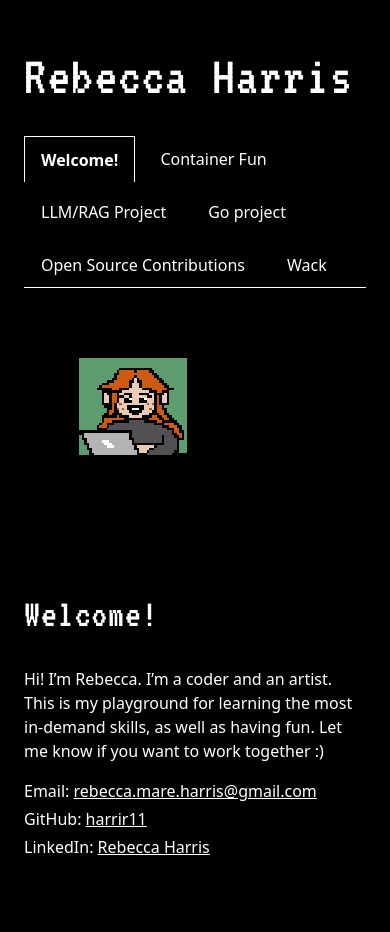
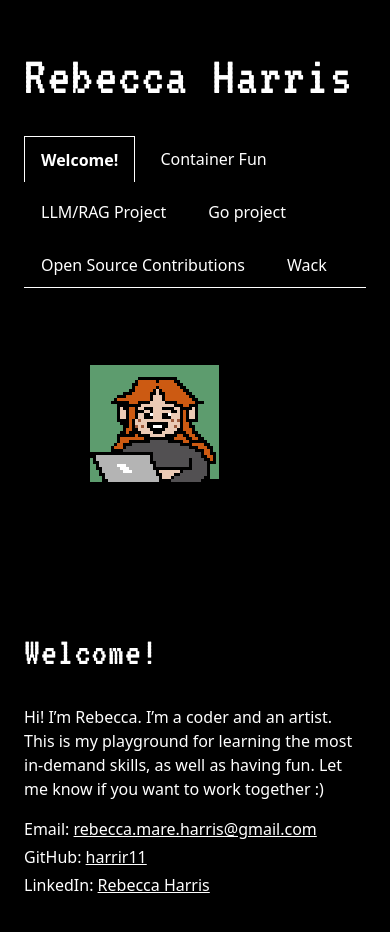
Before and after one commit to harrir11/Skills_Portfolio, a React (Vite) app: page / in a window 390 px wide. Shown: the top 932 px of the page. Built offline with nearby package versions, Linux system fonts and the light colour scheme.

Commit message:
Update index.css

```diff
--- a/src/index.css
+++ b/src/index.css
@@ -107,11 +107,11 @@ a:hover {
 .intro {
   display: flex;
   align-items: center;
-  gap: 32px;
+  gap: 16px;
 }
 
 .portrait {
-  height: calc(var(--text-height) * 1.25 + 50px);
+  height: calc(var(--text-height) * 1.25 + 100px);
   width: auto;
   flex-shrink: 0;
   image-rendering: pixelated;
@@ -125,11 +125,11 @@ a:hover {
   .intro {
     flex-direction: column;
     align-items: flex-start;
-    gap: 24px;
+    gap: 12px;
   }
 
   .portrait {
     height: auto;
-    width: 250px;
+    width: 300px;
   }
 }
```
